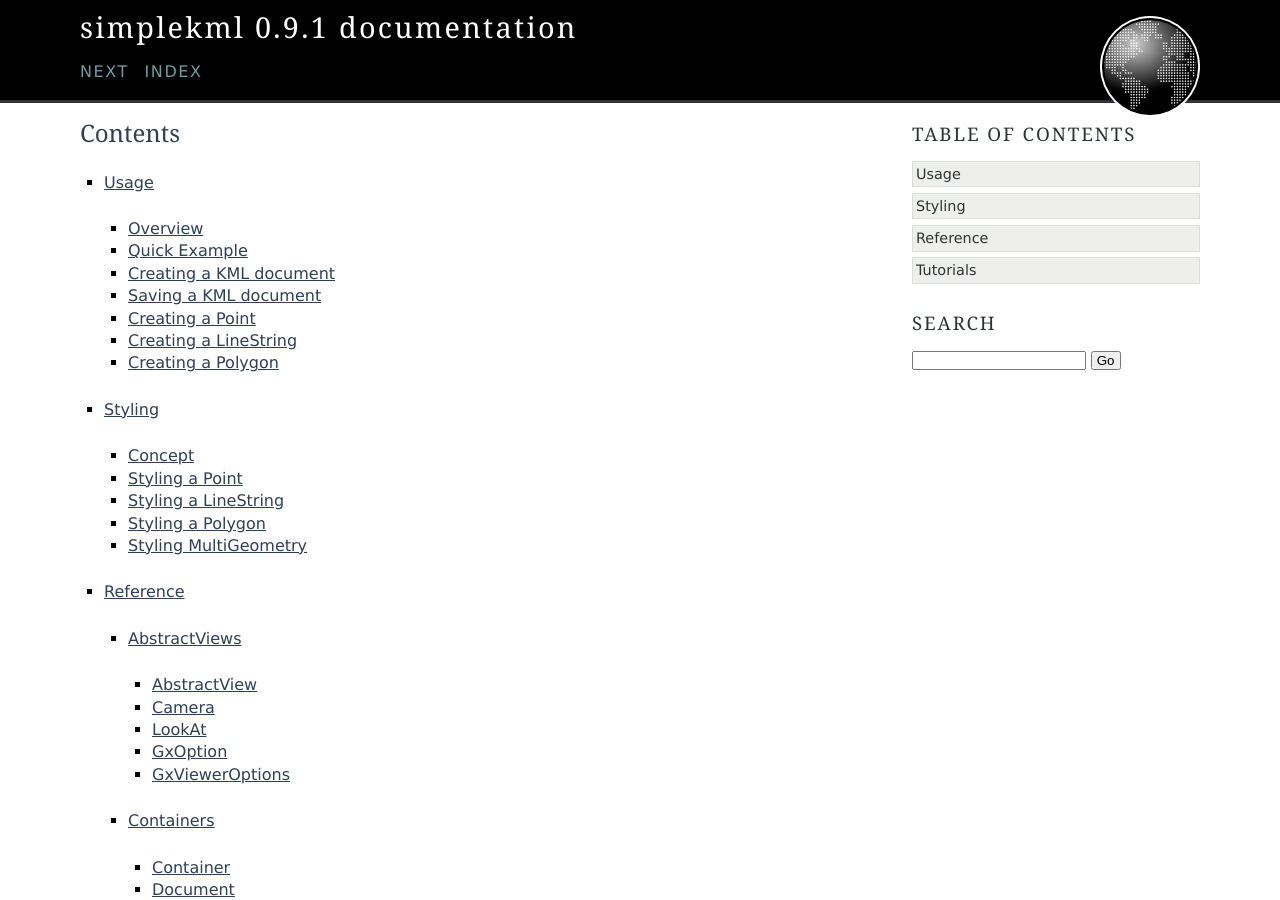
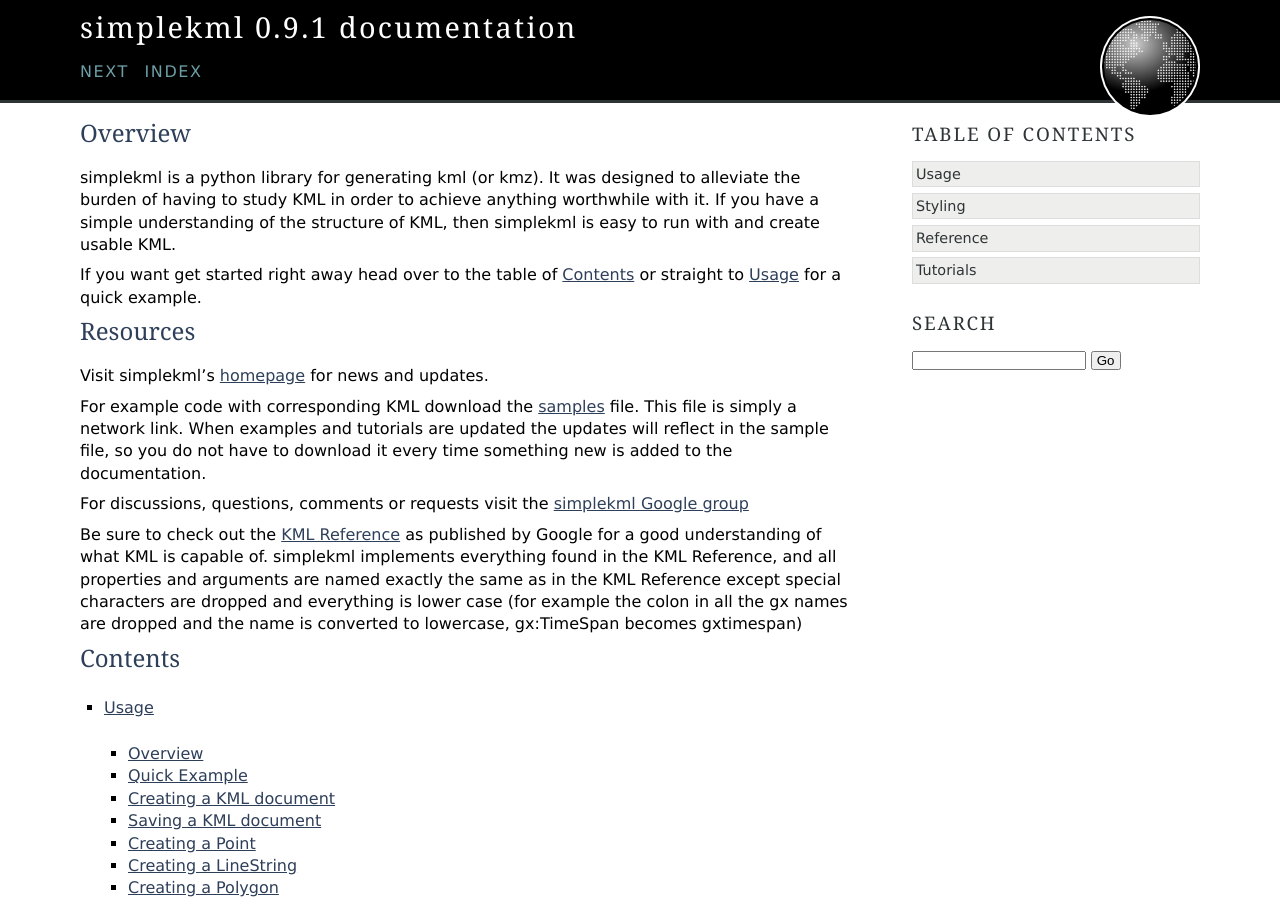
Before and after one commit to tjlang/simplekml, a Sphinx documentation site: the page built from docs/index.rst, in a window 1280 px wide and 900 px high. Built offline with Sphinx 7.4.7, drawn with Linux system fonts in a browser that asks for light colours.

```diff
--- a/docs/index.rst
+++ b/docs/index.rst
@@ -2,6 +2,27 @@
    sphinx-quickstart on Mon Apr 09 17:54:09 2012.
    You can adapt this file completely to your liking, but it should at least
    contain the root `toctree` directive.
+
+
+Overview
+========
+
+simplekml is a python library for generating kml (or kmz). It was designed to alleviate the burden of having to study KML in order to achieve anything worthwhile with it. If you have a simple understanding of the structure of KML, then simplekml is easy to run with and create usable KML.
+
+If you want get started right away head over to the table of Contents_ or straight to :ref:`usage` for a quick example.
+
+
+Resources
+=========
+
+Visit simplekml's `homepage <http://code.google.com/p/simplekml/>`_ for news and updates.
+
+For example code with corresponding KML download the `samples <http://simplekml.googlecode.com/hg/samples/SamplesLink.kml>`_ file. This file is simply a network link. When examples and tutorials are updated the updates will reflect in the sample file, so you do not have to download it every time something new is added to the documentation.
+
+For discussions, questions, comments or requests visit the `simplekml Google group <https://groups.google.com/forum/?fromgroups#!forum/simplekml>`_
+
+Be sure to check out the `KML Reference <http://code.google.com/apis/kml/documentation/kmlreference.html>`_ as published by Google for a good understanding of what KML is capable of. simplekml implements everything found in the KML Reference, and all properties and arguments are named exactly the same as in the KML Reference except special characters are dropped and everything is lower case (for example the colon in all the gx names are dropped and the name is converted to lowercase, gx:TimeSpan becomes gxtimespan)
+
 
 Contents
 ========
--- a/docs/usage.rst
+++ b/docs/usage.rst
@@ -1,3 +1,5 @@
+.. _usage:
+
 Usage
 =====
 
--- a/setup.py
+++ b/setup.py
@@ -33,9 +33,10 @@ At the time of making this package nothing was available (at least I could not f
     kml.newpoint(name="Kirstenbosch", coords=[(18.432314,-33.988862)])
     kml.save("botanicalgarden.kml")
 
-See the Documentation_ for usage and reference.
+See the Documentation_ for usage and reference or visit the Homepage_ for more information.
 
 .. _Documentation: http://simplekml.readthedocs.org
+.. _Homepage: http://code.google.com/p/simplekml/
 
 """
 
```
Also changed, not shown: 2 other files.
